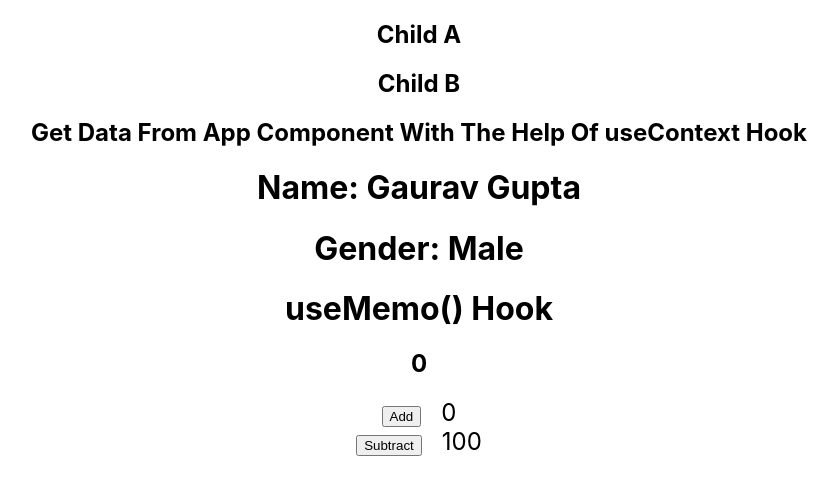
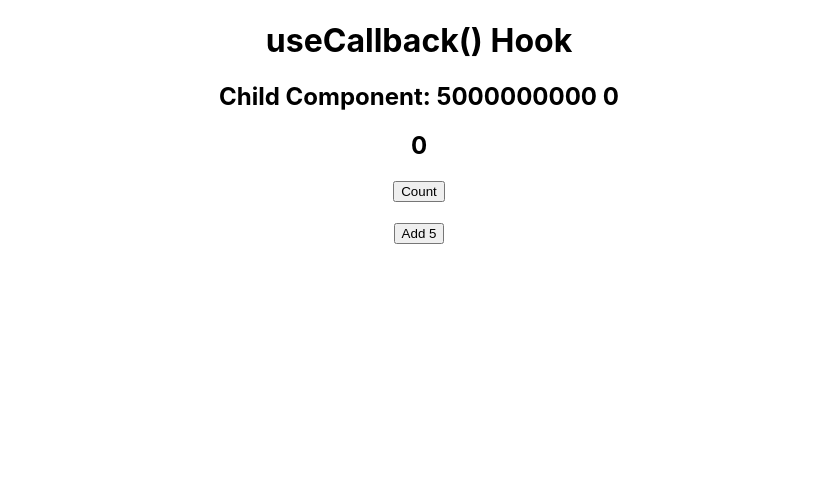
Before and after one commit to gauravgupta799/reactPractice, a React (Create React App) app: page / in a window 1280 px wide. Shown: the top 494 px of the page, without its empty margins (221-1058 px from the left). Built offline with nearby package versions, Linux system fonts and the light colour scheme; the HTML template or start-up script is replaced by a standard one.

Commit message:
useCallback-Hook

```diff
--- a/src/App.js
+++ b/src/App.js
@@ -1,7 +1,8 @@
 import React, {createContext} from 'react';
 import './App.css';
-import ChildA from "./Components/ChildA";
-import UseMemo from "./UseMemo";
+// import ChildA from "./Components/ChildA";
+import UseCallback from './UseCallback';
+// import UseMemo from "./UseMemo";
 
 const context1 = createContext();
 const context2 = createContext();
@@ -14,10 +15,11 @@ function App() {
     <div className="App">
       <context1.Provider value={name}>
         <context2.Provider value={gender}>
-          <ChildA/>
+          {/* <ChildA/> */}
         </context2.Provider>
       </context1.Provider>
-      <UseMemo/>
+      {/* <UseMemo/> */}
+      <UseCallback />
     </div>
   );
 }
--- /dev/null
+++ b/src/Components/Child.js
@@ -0,0 +1,28 @@
+import React,{memo, useMemo} from 'react'
+
+const Child = ({add}) => {
+    console.log("Child component " + add)
+
+    const Result = useMemo(()=>{
+        let output =0;
+        for(let i=0; i < 500_000_0000; i++){
+            output ++;
+        }
+        return output;
+    },[])
+
+
+    // let output =0;
+    // for(let i=0; i < 500_000_0000; i++){
+    //     output ++;
+    // }
+
+  return (
+    <div>
+        <h2>Child Component: {Result} {add} </h2>
+    </div>
+  )
+}
+
+export default memo(Child)
+// export default Child;
--- /dev/null
+++ b/src/UseCallback.js
@@ -0,0 +1,28 @@
+import React,{useState, useCallback} from 'react';
+import Child from "./Components/Child";
+
+const UseCallback = () => {
+  const [count, setCount] = useState(0);
+  const [add,setAdd] = useState(0);
+
+  const fun = useCallback(()=>{
+    console.log("Function rendered.")
+  },[])
+
+  // const fun =()=>{
+  //   console.log("Function rendered.")
+  // }
+
+  return (
+    <div>
+        <h1>useCallback() Hook</h1>
+        <Child add={add} fun={fun}/>
+        <h2>{count}</h2>
+        <button onClick={()=>setCount(count+1)}>Count</button>
+        <br/><br/>
+        <button onClick={()=>setAdd(add+5)}>Add 5</button>
+    </div>
+  )
+}
+
+export default UseCallback;
```
Also changed, not shown: src/reportWebVitals.js (deleted, +0 -13 lines).
